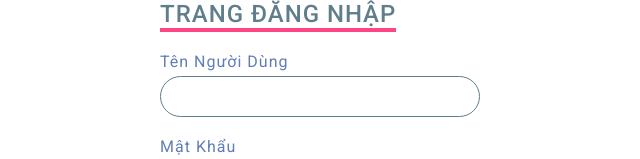
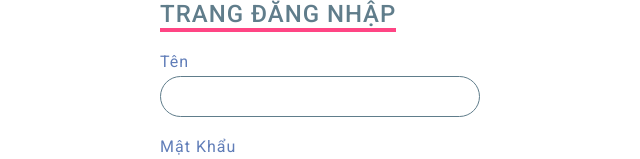
Before and after one commit to PhamHuuViet/test, a plain HTML site: page index.html in a window 1280 px wide. Shown: the top 159 px of the page, without its empty margins (0-640 px from the left). Drawn offline with Linux system fonts and the light colour scheme.

Commit message:
Sua file html

```diff
--- a/index.html
+++ b/index.html
@@ -15,7 +15,7 @@
             <h2>Trang Đăng Nhập</h2>
             <form action="">
                 <div class="input-form">
-                    <span>Tên Người Dùng</span>
+                    <span>Tên</span>
                     <input type="text" name="">
                 </div>
                 <div class="input-form">
```
